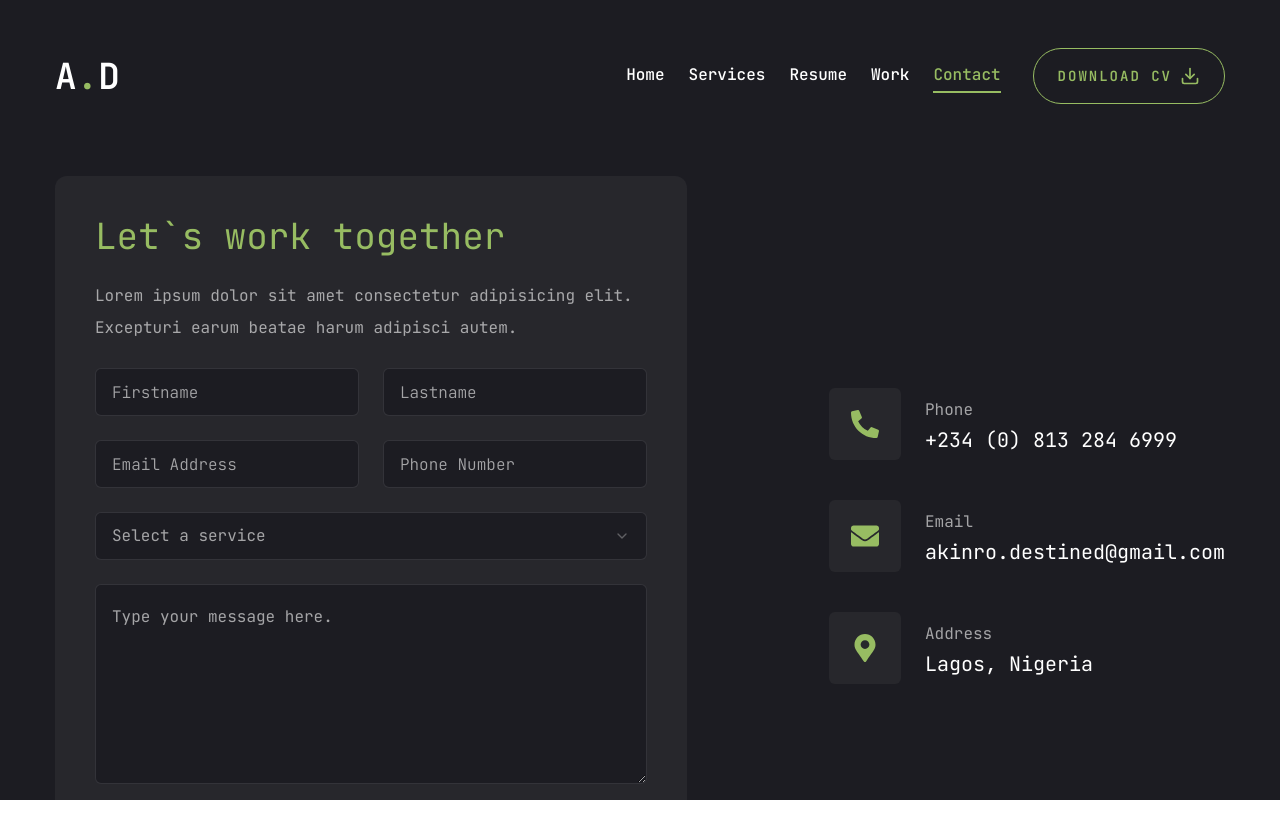
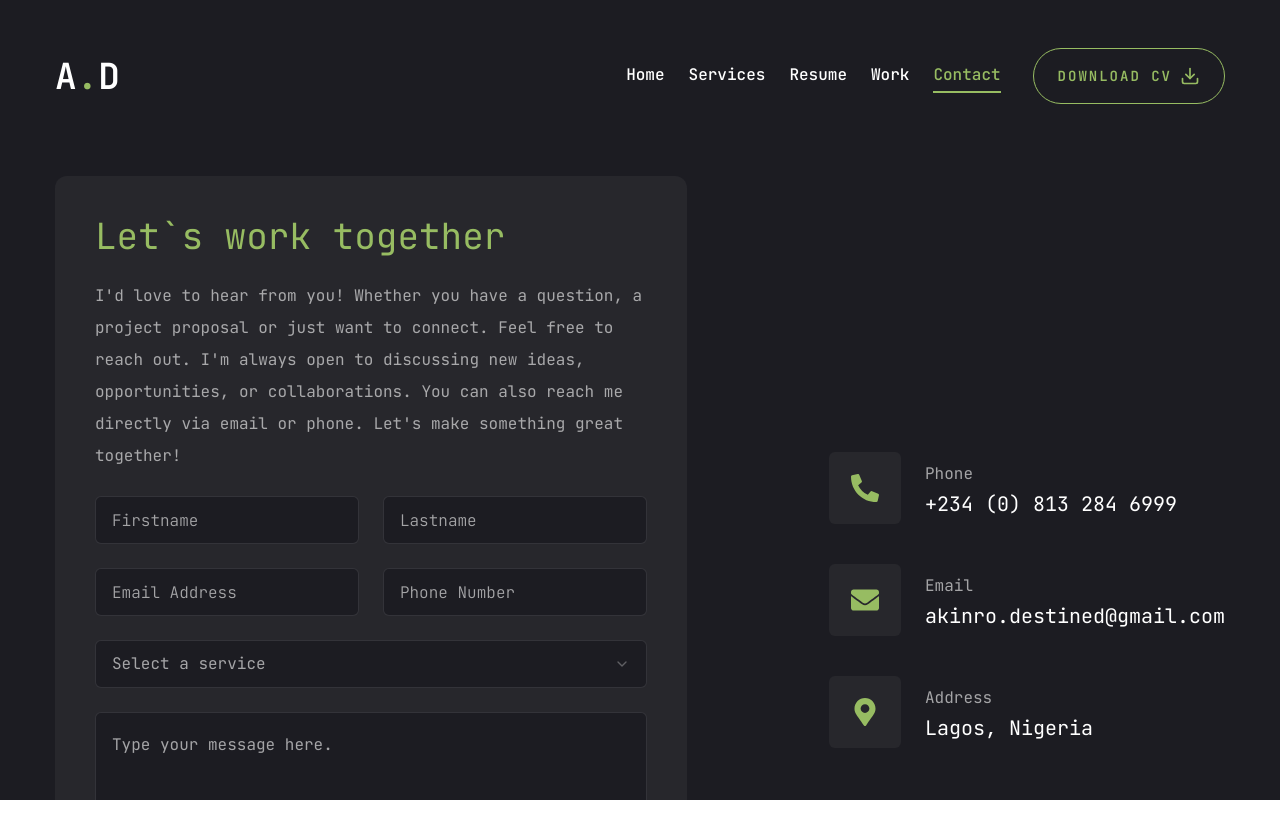
Before and after one commit to SirDest/Portfolio-with-nextjs-shadcnui, a Next.js app: page /contact in a window 1280 px wide. Shown: the top 838 px of the page. Built offline with nearby package versions, Linux system fonts and the light colour scheme.

Commit message:
stats page

```diff
--- a/app/components/Landing/Stats.tsx
+++ b/app/components/Landing/Stats.tsx
@@ -11,7 +11,7 @@ const Stats = () => {
           {stats.map(({ num, text }, index) => {
             return (
               <div
-                className='flex-1 flex min-w-[calc(50%-16px)] gap-2 xl:justify-start xl:text-left items-center justify-center'
+                className='flex-1 flex min-w-[calc(50%-16px)] gap-1 xl:justify-start xl:text-left items-center justify-center'
                 key={index}
               >
                 <CountUp
--- a/app/contact/page.tsx
+++ b/app/contact/page.tsx
@@ -50,8 +50,11 @@ const Contact = () => {
             <form className='flex flex-col gap-6 p-10 bg-[#27272c] rounded-xl'>
               <h3 className='text-4xl text-accent'>Let`s work together</h3>
               <p className='text-white/60'>
-                Lorem ipsum dolor sit amet consectetur adipisicing elit.
-                Excepturi earum beatae harum adipisci autem.
+                I'd love to hear from you! Whether you have a question, a
+                project proposal or just want to connect. Feel free to reach
+                out. I'm always open to discussing new ideas, opportunities, or
+                collaborations. You can also reach me directly via email or
+                phone. Let's make something great together!
               </p>
               <div className='grid grid-cols-1 md:grid-cols-2 gap-6'>
                 <Input type='firstname' placeholder='Firstname' />
```
